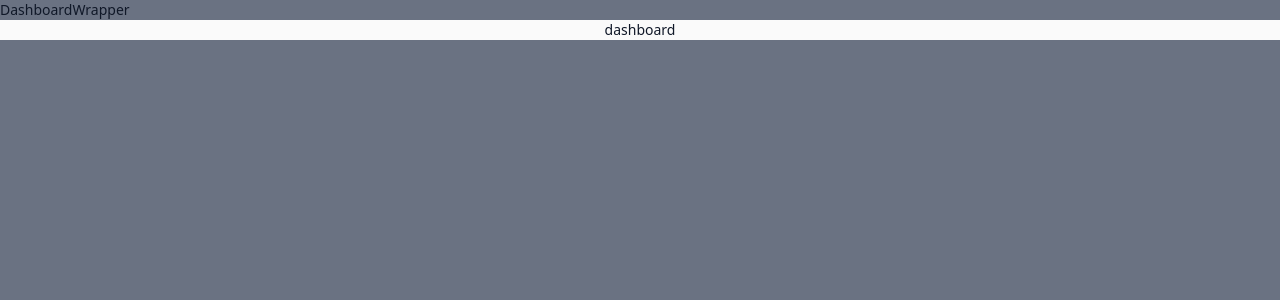
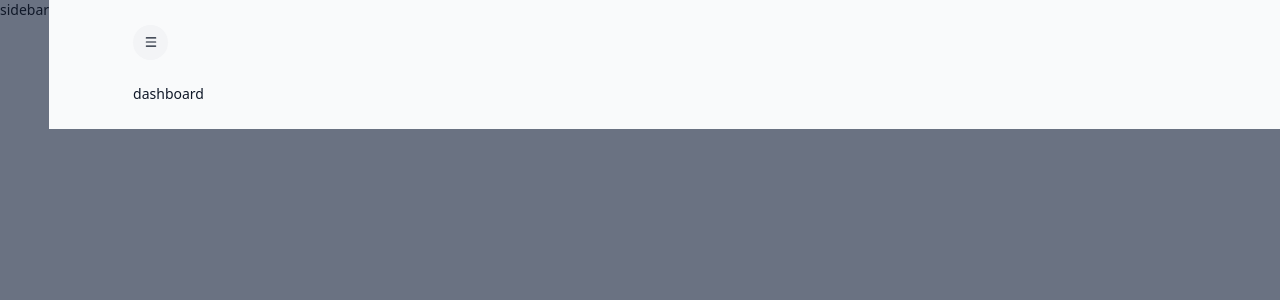
Before and after one commit to dropecosta/inventory-management, a Next.js app in the folder client/: page / in a window 1280 px wide. Shown: the top 300 px of the page. Built offline with nearby package versions, Linux system fonts and the light colour scheme.

Commit message:
Add Navbar component

```diff
--- /dev/null
+++ b/client/app/(components)/Navbar/index.tsx
@@ -0,0 +1,22 @@
+"use client"
+
+import React from 'react'
+import { Menu } from 'lucide-react'
+
+const Navbar = () => {
+  return (
+    <div className='flex justify-between items-center w-full mb-7'>
+      {/* LEFT SIDE */}
+      <div className='flex justify-between items-center gap-5'>
+        <button
+          className='bg-gray-100 hover:bg-blue-100 py-3 px-3 rounded-full'
+          onClick={() => {}}
+        >
+          <Menu className='w-4 h-4' />
+        </button>
+      </div>
+    </div>
+  )
+}
+
+export default Navbar
--- a/client/app/DashboardWrapper.tsx
+++ b/client/app/DashboardWrapper.tsx
@@ -1,8 +1,15 @@
 import React from 'react'
+import Navbar from '@/app/(components)/Navbar'
 
 const DashboardWrapper = ({ children }: { children: React.ReactNode }) => {
   return (
-    <div>DashboardWrapper {children}</div>
+    <div className={`light flex bg-grey-50 text-gray-900 w-full min-h-screen`}>
+      sidebar
+      <main className={`flex flex-col w-full h-full py-7 bg-gray-50 md:pl-24`}>
+        <Navbar />
+        {children}
+      </main>
+    </div>
   )
 }
 
--- a/client/app/layout.tsx
+++ b/client/app/layout.tsx
@@ -1,6 +1,6 @@
 import type { Metadata } from "next";
 import { Geist, Geist_Mono } from "next/font/google";
-import DashboardWrapper from "@/app/DashboardWrapper";
+import DashboardWrapper from "@/app/dashboardWrapper";
 import "./globals.css";
 
 const geistSans = Geist({
--- a/client/app/page.tsx
+++ b/client/app/page.tsx
@@ -1,8 +1,8 @@
-import Dashboard from "@/app/Dashboard/page";
+import Dashboard from "@/app/dashboard/page";
 
 export default function Home() {
   return (
-    <div className="flex flex-col flex-1 items-center justify-center bg-zinc-50 font-sans dark:bg-black">
+    <div>
       <Dashboard />
     </div>
   );
```
